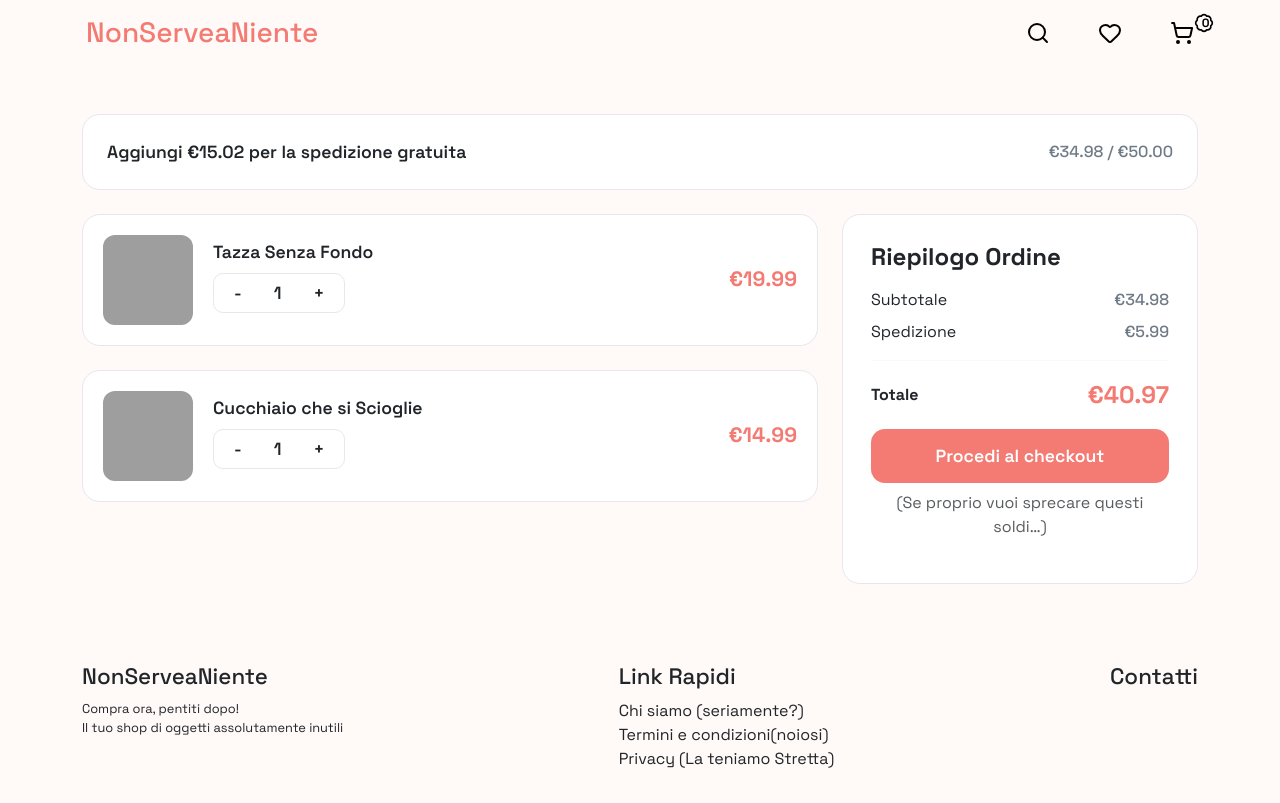
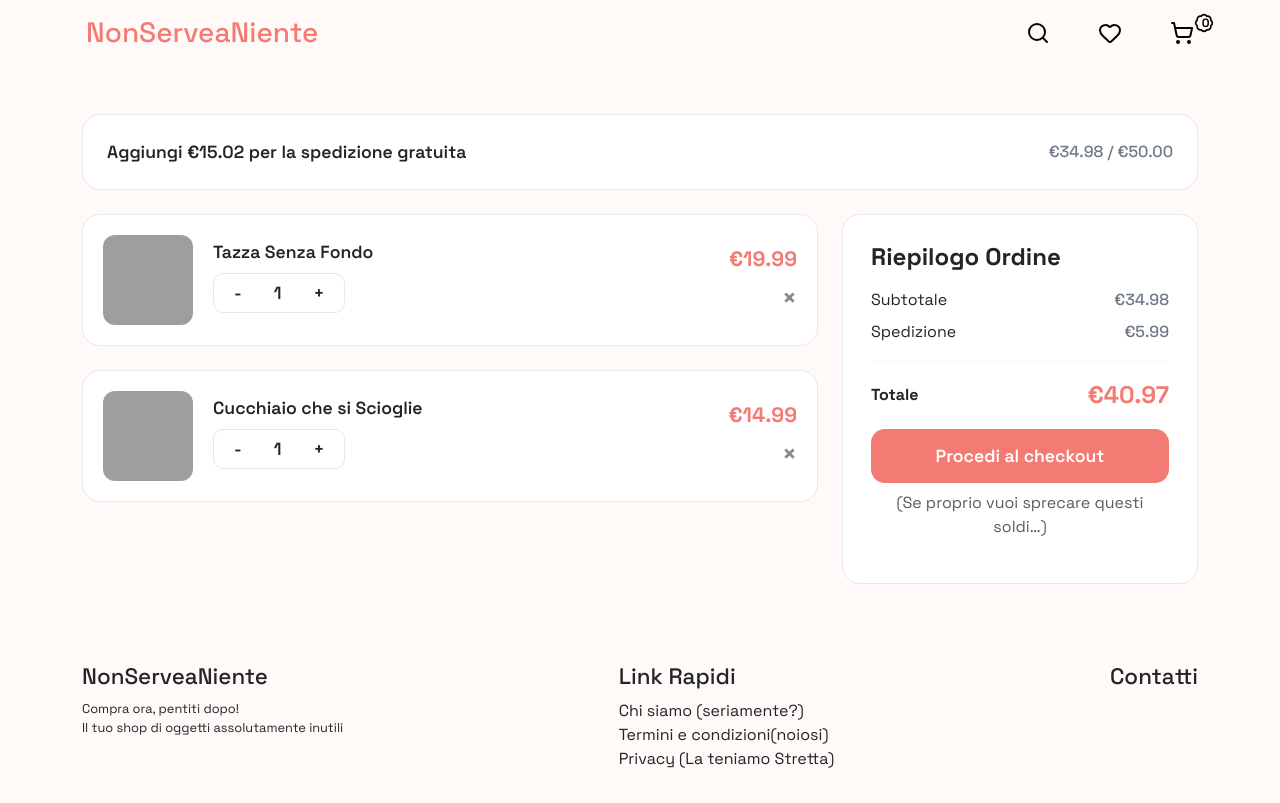
Before and after one commit to TeodoroSeminara/project-work-nonserveraniente, a React (Vite) app: page /carrello in a window 1280 px wide. Built offline with nearby package versions, Linux system fonts and the light colour scheme; no server answers; grey boxes are pictures that could not be loaded.

Commit message:
add remove button in cart

```diff
--- a/src/pages/CartPage.jsx
+++ b/src/pages/CartPage.jsx
@@ -29,6 +29,11 @@ export default function CartPage() {
     },
   ]);
 
+  // Rimuovere un prodotto
+  const removeItem = (slug) => {
+    setCartItems(items => items.filter(item => item.slug !== slug));
+  };
+
   // Aumento quantità
   const increaseQty = (slug) => {
     setCartItems(items =>
@@ -50,7 +55,6 @@ export default function CartPage() {
   };
 
   // Calcoli
-
   let subtotal = 0;
   for (let i = 0; i < cartItems.length; i++) {
     const item = cartItems[i];
@@ -103,9 +107,15 @@ export default function CartPage() {
               </div>
 
               <div className="text-end">
+
                 <span className="cart-item-price">
                   €{(item.price * item.qty).toFixed(2)}
                 </span>
+
+                <div className="remove-btn" onClick={() => removeItem(item.slug)}>
+                  ×
+                </div>
+
               </div>
 
             </div>
--- a/src/styles/CartPage.css
+++ b/src/styles/CartPage.css
@@ -113,3 +113,20 @@ div.qty-box span{
   background: var(--bg);
   transition: 0.90s;
 }
+
+
+
+/* Remove button */
+
+.remove-btn {
+  font-size: 24px;
+  font-weight: bold;
+  cursor: pointer;
+  margin-top: 5px;
+  color: #888;
+  transition: 0.2s;
+}
+
+.remove-btn:hover {
+  color: #dc3545;
+}
```
